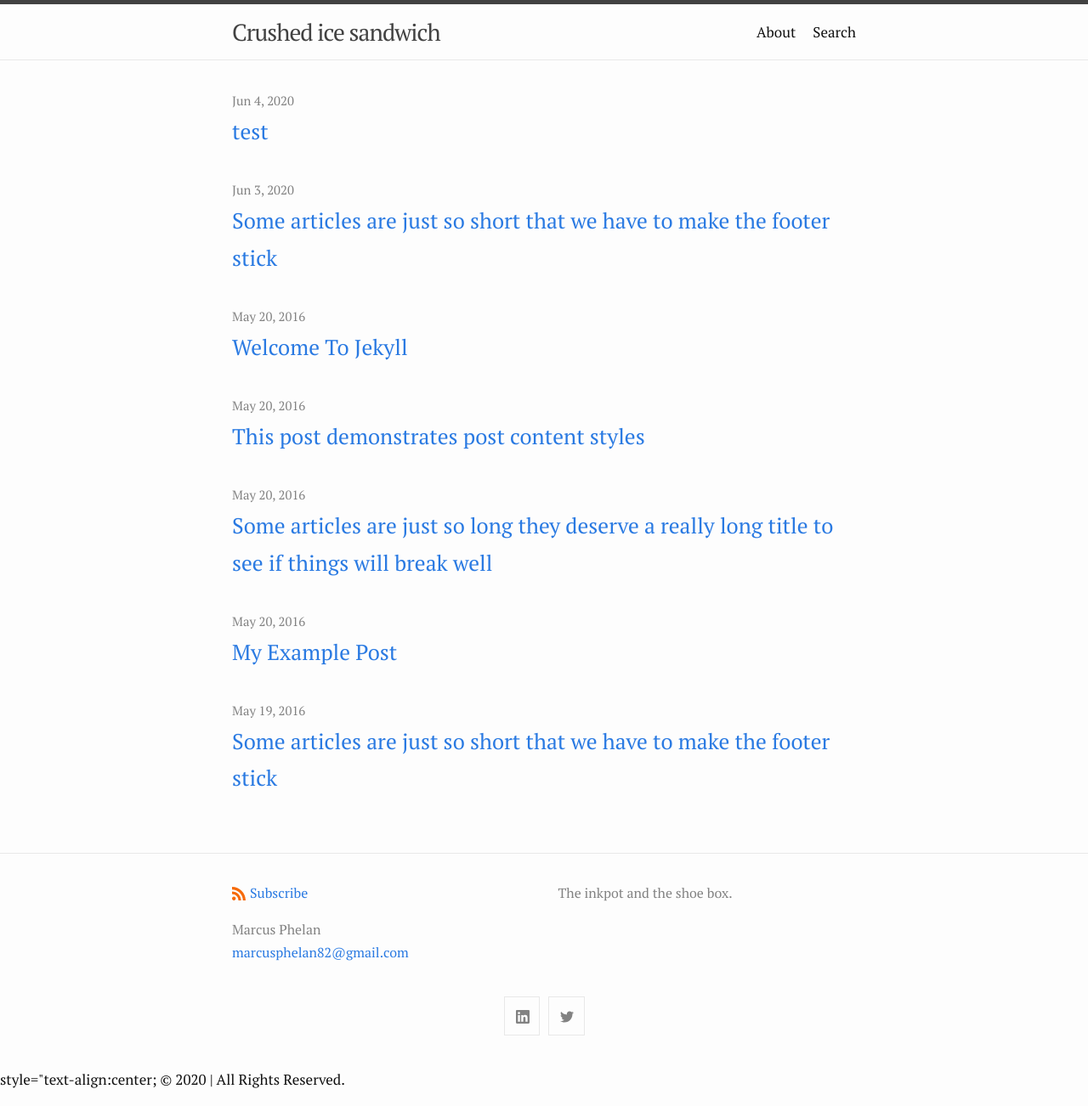
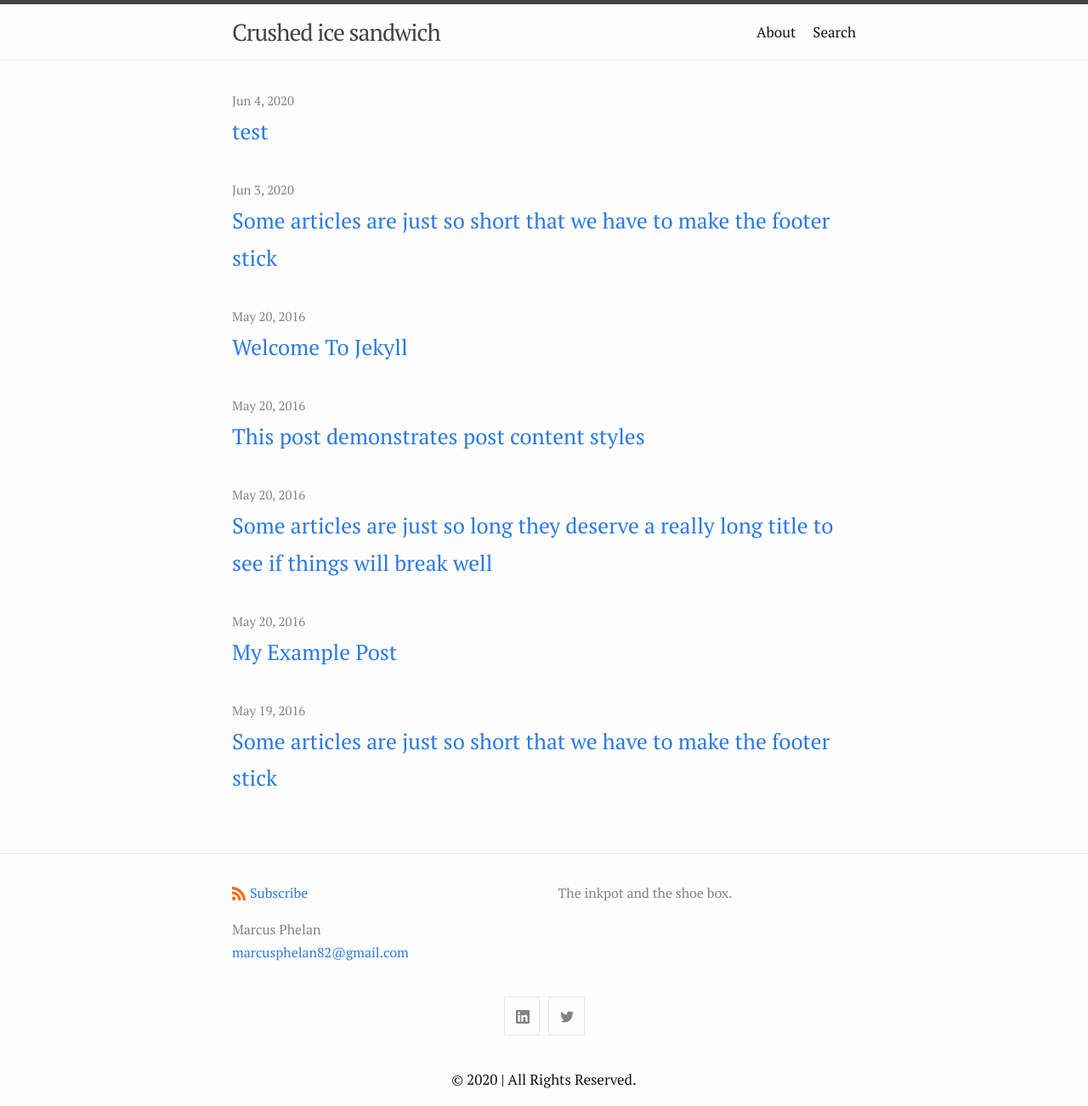
Before and after one commit to marcusphelan/marcusphelan.github.io, a Jekyll site: the page built from index.md, in a window 1280 px wide. Shown: the whole page at 85% size. Built offline with Jekyll 4.4.1, drawn with Linux system fonts in a browser that asks for light colours.

Commit message:
Update default.html

```diff
--- a/_layouts/default.html
+++ b/_layouts/default.html
@@ -14,7 +14,7 @@
     </main>
 
     {%- include footer.html -%}
-<p> style="text-align:center; &copy; {{ site.name }} {{ site.time | date: '%Y' }} | All Rights Reserved. </p>
+<p style="text-align:center;">&copy; {{ site.name }} {{ site.time | date: '%Y' }} | All Rights Reserved. </p>
   </body>
 
 </html>
```
